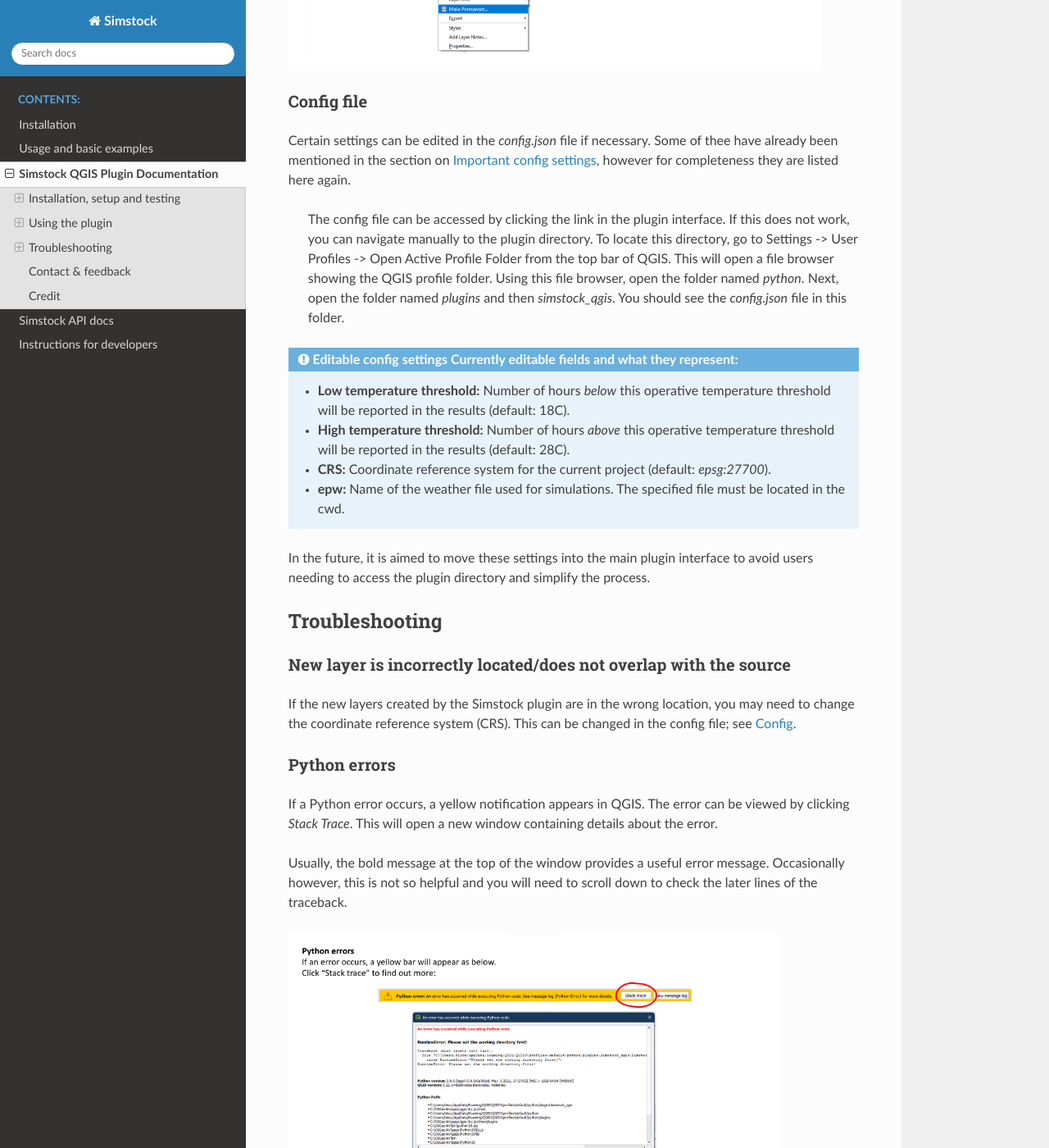
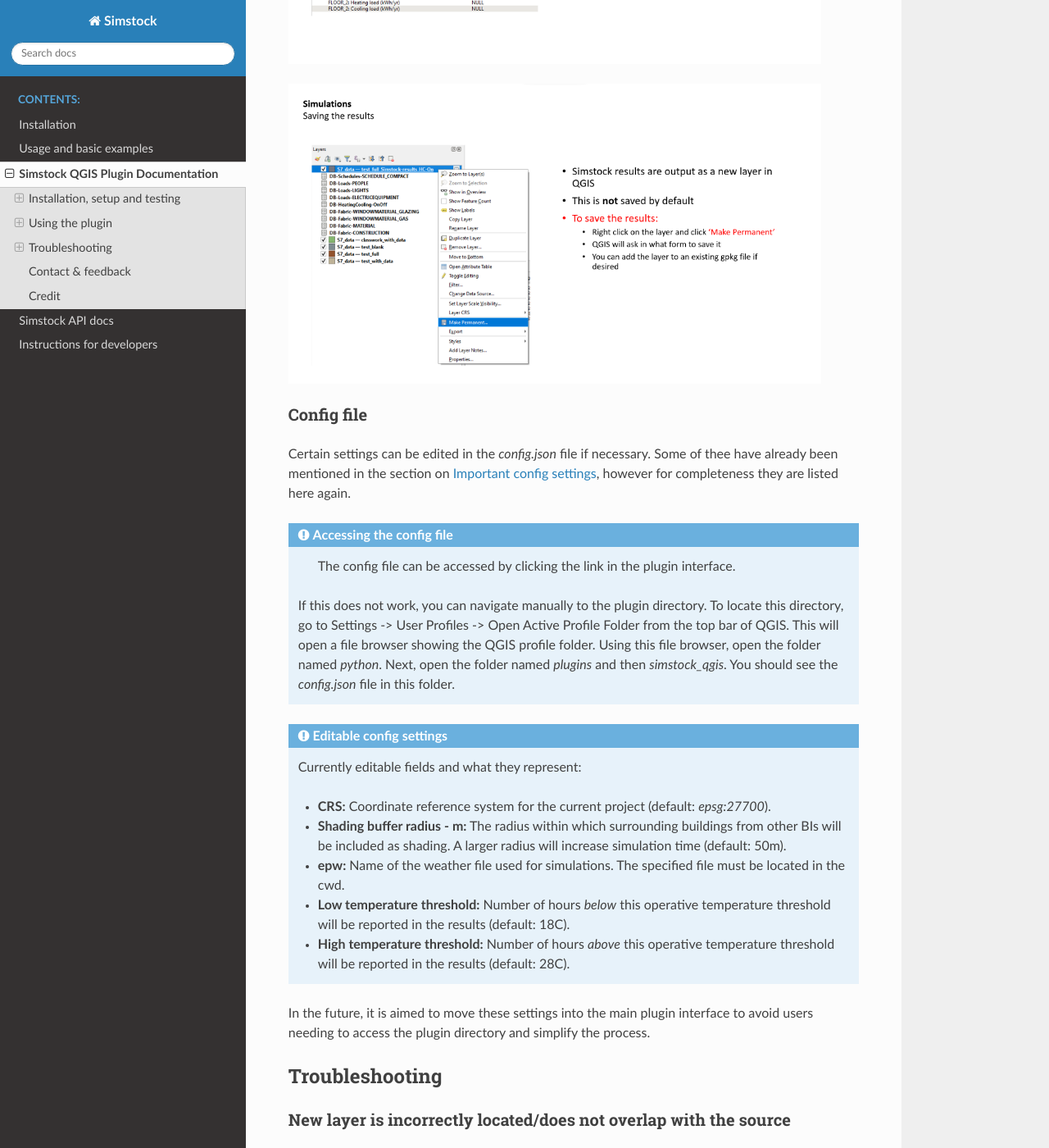
Before and after one commit to UCL/simstock, a Sphinx documentation site: the page built from docs/source/simstockqgis.rst, in a window 1280 px wide and 1400 px high, scrolled down 13461 px. Shown: the whole window at 82% size. Built offline with Sphinx 7.4.7 and the Read the Docs theme 2.0.0, drawn with Linux system fonts in a browser that asks for light colours; some of the changed text lies outside the part shown.

Commit message:
Update plugin docs

```diff
--- a/docs/source/simstockqgis.rst
+++ b/docs/source/simstockqgis.rst
@@ -263,6 +263,7 @@
 After the cwd has been set, a number of layers will be loaded into the QGIS project. Each layer corresponds to a different category of data required to generate the EnergyPlus models.
 
 .. admonition:: Database layers \ \
+
   *  Fabric: `Materials <https://bigladdersoftware.com/epx/docs/8-9/input-output-reference/group-surface-construction-elements.html#material>`_
   *  Fabric: `Constructions <https://bigladdersoftware.com/epx/docs/8-9/input-output-reference/group-surface-construction-elements.html#construction-000>`_ (arranges the materials)
   *  `Schedules <https://bigladdersoftware.com/epx/docs/8-9/input-output-reference/group-schedules.html#schedulecompact>`_
@@ -410,9 +411,15 @@
 
 Editing the database
 ^^^^^^^^^^^^^^^^^^^^
-Edit mode can be activated by selecting the pencil icon in the top-left corner (see figures above). You can now make edits to any of the fields in the database. **When you have finished making changes, select the pencil icon again to turn off editing mode. QGIS will ask if you would like to save these changes.** If yes is selected, the changes will be saved to the `Simstock-Database.gpkg` file within your cwd.
+Edit mode can be activated by selecting the pencil icon in the top-left corner (see figures above). You can now make edits to any of the fields in the database.
+
+.. admonition:: Saving your changes \ \
+
+   **When you have finished making changes, select the pencil icon again to turn off editing mode. QGIS will ask if you would like to save these changes.** If yes is selected, the changes will be saved to the `Simstock-Database.gpkg` file within your cwd.
+
 
 .. warning:: \ \
+
    *  Do not change the database layer names
    *  Do not name any other layers "DB-..."
    *  If you make edits, check for duplicates or misspellings as these will cause errors during simulation.
@@ -470,16 +477,21 @@
 -----------
 Certain settings can be edited in the `config.json` file if necessary. Some of thee have already been mentioned in the section on :ref:`Important config settings`, however for completeness they are listed here again.
 
- The config file can be accessed by clicking the link in the plugin interface. If this does not work, you can navigate manually to the plugin directory. To locate this directory, go to Settings -> User Profiles -> Open Active Profile Folder from the top bar of QGIS. This will open a file browser showing the QGIS profile folder. Using this file browser, open the folder named `python`. Next, open the folder named `plugins` and then `simstock_qgis`. You should see the `config.json` file in this folder.
+.. admonition:: Accessing the config file \ \
+
+	The config file can be accessed by clicking the link in the plugin interface.
+   If this does not work, you can navigate manually to the plugin directory. To locate this directory, go to Settings -> User Profiles -> Open Active Profile Folder from the top bar of QGIS. This will open a file browser showing the QGIS profile folder. Using this file browser, open the folder named `python`. Next, open the folder named `plugins` and then `simstock_qgis`. You should see the `config.json` file in this folder.
 
 
 .. admonition:: Editable config settings \ \
+
    Currently editable fields and what they represent:
 
+   *  **CRS:** Coordinate reference system for the current project (default: `epsg:27700`).
+   *  **Shading buffer radius - m:** The radius within which surrounding buildings from other BIs will be included as shading. A larger radius will increase simulation time (default: 50m).
+   *  **epw:** Name of the weather file used for simulations. The specified file must be located in the cwd.
    *  **Low temperature threshold:** Number of hours *below* this operative temperature threshold will be reported in the results (default: 18C).
    *  **High temperature threshold:** Number of hours *above* this operative temperature threshold will be reported in the results (default: 28C).
-   *  **CRS:** Coordinate reference system for the current project (default: `epsg:27700`).
-   *  **epw:** Name of the weather file used for simulations. The specified file must be located in the cwd.
 
 In the future, it is aimed to move these settings into the main plugin interface to avoid users needing to access the plugin directory and simplify the process.
 
@@ -531,3 +543,5 @@
 .. * Add notes to say what features are planned
 .. * Do not delete use objects
 .. * Update interface screenshot
+.. * Shading buffer radius
+.. * Mention glazing const
```
Also changed, not shown: other parts of docs/source/simstockqgis.rst (+1 -1 lines).
